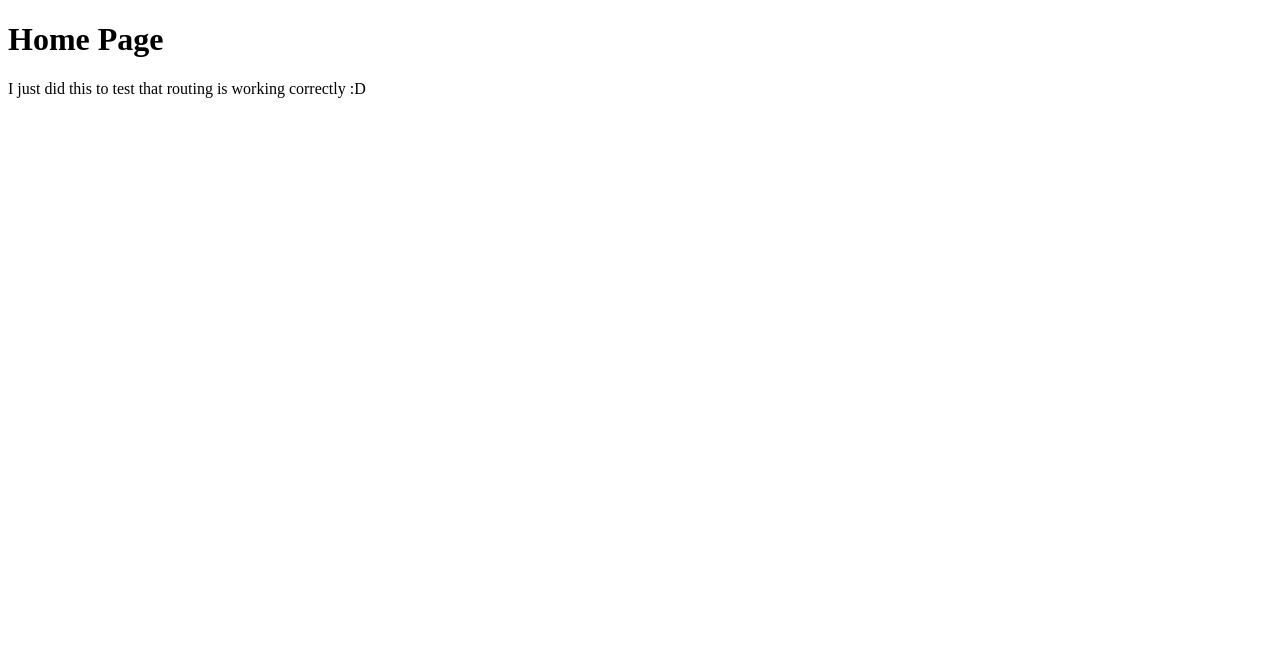
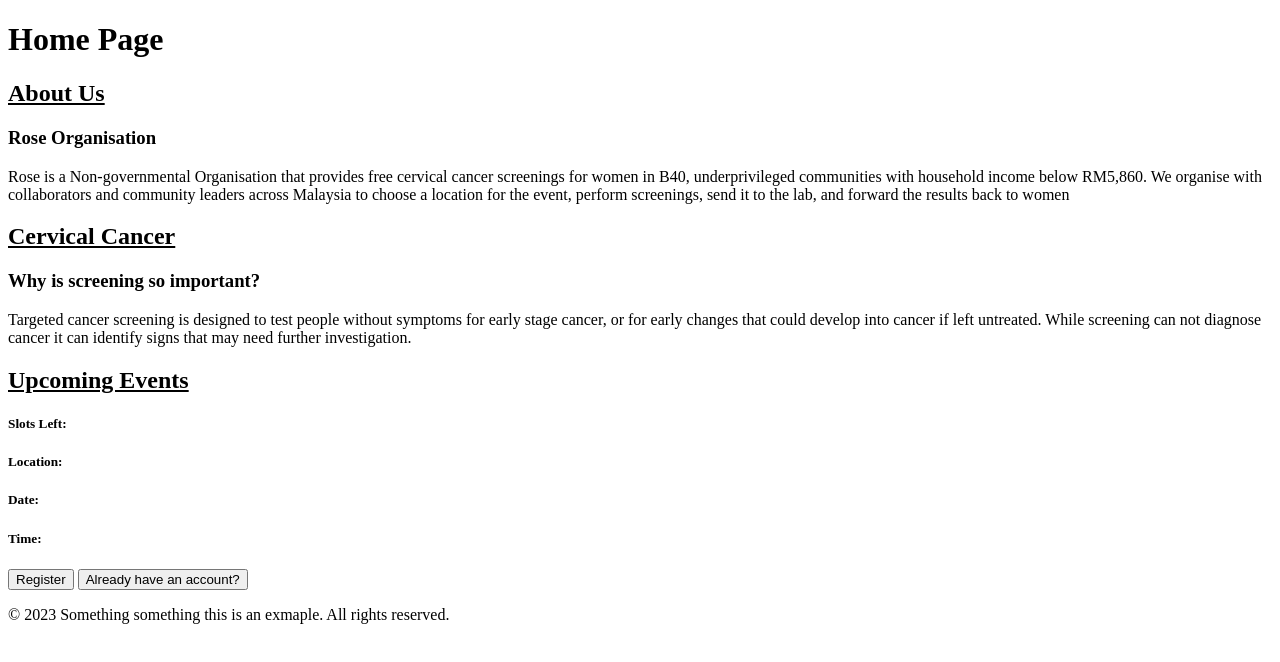
Before and after one commit to verlanski/KV6014-Group-Project, a React (Vite) app: page / in a window 1280 px wide. Shown: the top 662 px of the page. Built offline with nearby package versions, Linux system fonts and the light colour scheme.

Commit message:
Added basic front end html to homepage+ corrected .env file
Added basic information to the homepage.html. Dylan wants to work on footers so thats been left for him. I also corrected the .env file from .env.example to just .env

```diff
--- a/src/pages/HomePage.jsx
+++ b/src/pages/HomePage.jsx
@@ -1,8 +1,50 @@
 export default function HomePage() {
   return (
     <div>
-      <h1>Home Page</h1>
-      <p>I just did this to test that routing is working correctly :D</p>
+
+      <header>
+        <h1>Home Page</h1>
+      </header>
+
+      {/* Start Of Main*/}
+      <main>
+
+        <h2><strong><u>About Us</u></strong></h2>
+
+        <h3><strong>Rose Organisation</strong></h3>
+        <p>
+          Rose is a Non-governmental Organisation that provides free cervical cancer screenings for women in B40,
+          underprivileged communities with household income below RM5,860. We organise with collaborators and community
+          leaders across Malaysia to choose a location for the event, perform screenings, send it to the lab, and forward the
+          results back to women
+        </p>
+
+        <h2><strong><u>Cervical Cancer</u></strong></h2>
+
+        <h3><strong>Why is screening so important?</strong></h3>
+        <p>
+          Targeted cancer screening is designed to test people without symptoms for early stage cancer, or for early changes
+          that could develop into cancer if left untreated. While screening can not diagnose cancer it can identify signs that
+          may need further investigation.
+        </p>
+
+        <h2><strong><u>Upcoming Events</u></strong></h2>
+
+        <h5><strong>Slots Left: </strong></h5> {/*This will be dynamically generated from the admin dashboard*/}
+        <h5><strong>Location: </strong></h5>   {/*This will be dynamically generated from the admin dashboard*/}
+        <h5><strong>Date: </strong></h5>       {/*This will be dynamically generated from the admin dashboard*/}
+        <h5><strong>Time: </strong></h5>       {/*This will be dynamically generated from the admin dashboard*/}
+
+        <button>Register</button>                 {/*This will be linked to the Registration Page*/}
+        <button>Already have an account?</button> {/*This will be linked to the Log-in page. What about admin? Do we have special link for that?*/}
+
+      </main>
+      {/* End Of Main*/}
+
+      <footer>
+        <p>&copy; 2023 Something something this is an exmaple. All rights reserved.</p>
+      </footer>
+
     </div>
   );
 }
```
Also changed, not shown: 1 other file (tests, documents, lock files or other folders).
